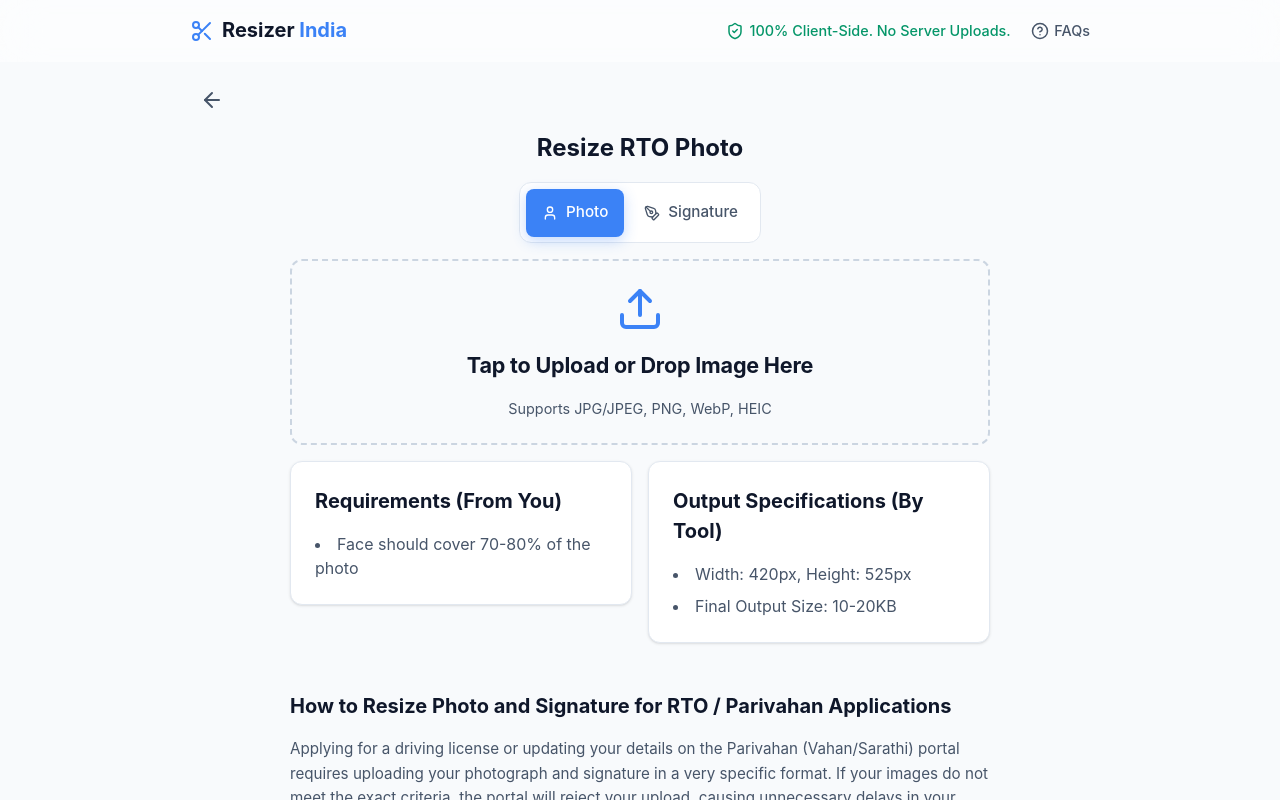
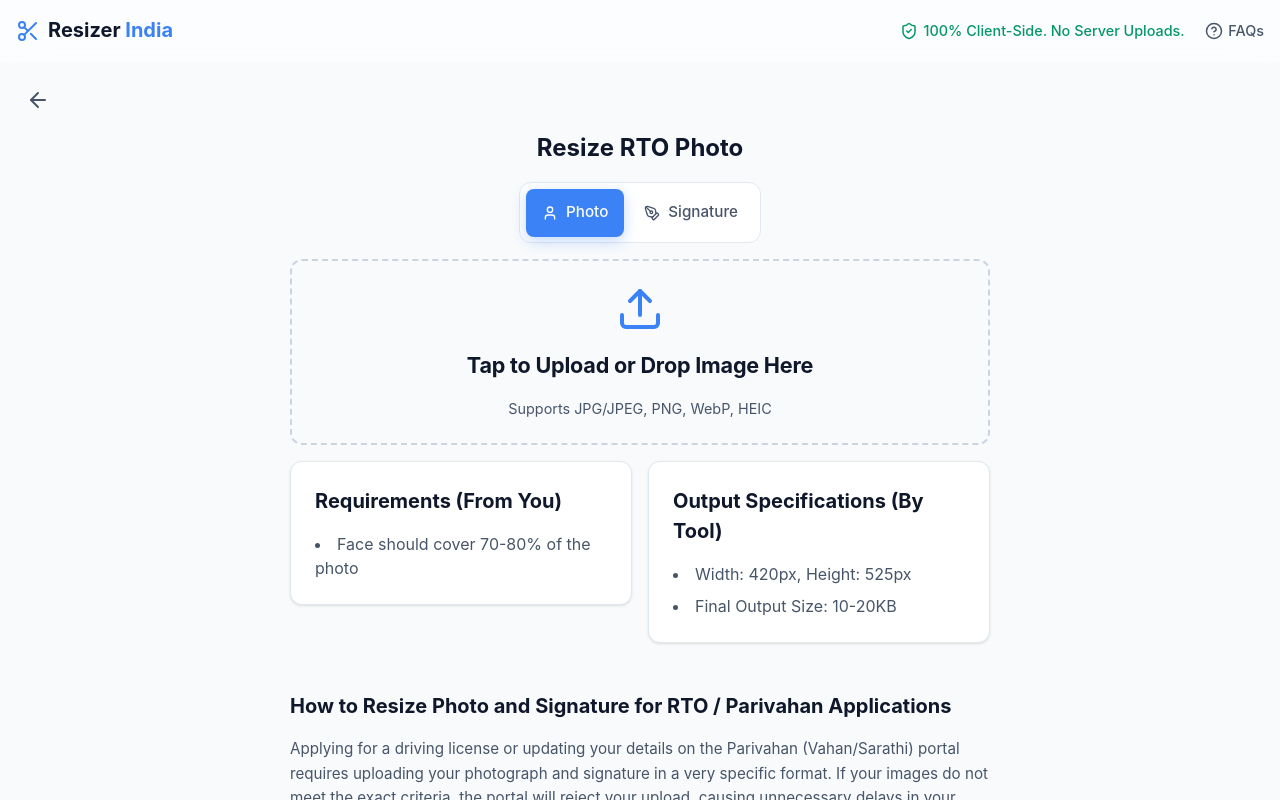
Before and after one commit to TechyNisarg/resizer-india, a React (Vite) app: page / in a window 1280 px wide. Both pictures are taken after a click on the button 131 px from the left and 272 px from the top of the page. Shown: the top 800 px of the page. Built offline with nearby package versions, Linux system fonts and the light colour scheme; a web font is replaced by a local one.

Commit message:
style: revert header max-width back to 1440px to fix home page grid layout

```diff
--- a/src/App.tsx
+++ b/src/App.tsx
@@ -7,7 +7,7 @@ const GlobalBackButton = () => {
   if (location.pathname === '/') return null;
 
   return (
-    <div style={{ maxWidth: '932px', margin: '0 auto', width: '100%', padding: '1rem 1rem 0', display: 'flex' }}>
+    <div style={{ maxWidth: '1440px', margin: '0 auto', width: '100%', padding: '1rem 1rem 0', display: 'flex' }}>
       <Link to="/" className="back-icon-btn" title="Back to All Tools">
          <ArrowLeft size={24} />
       </Link>
--- a/src/index.css
+++ b/src/index.css
@@ -263,7 +263,7 @@ html.dark .header {
 }
 
 .header-container {
-  max-width: 932px;
+  max-width: 1440px;
   margin: 0 auto;
   padding: 1rem;
   display: flex;
```
